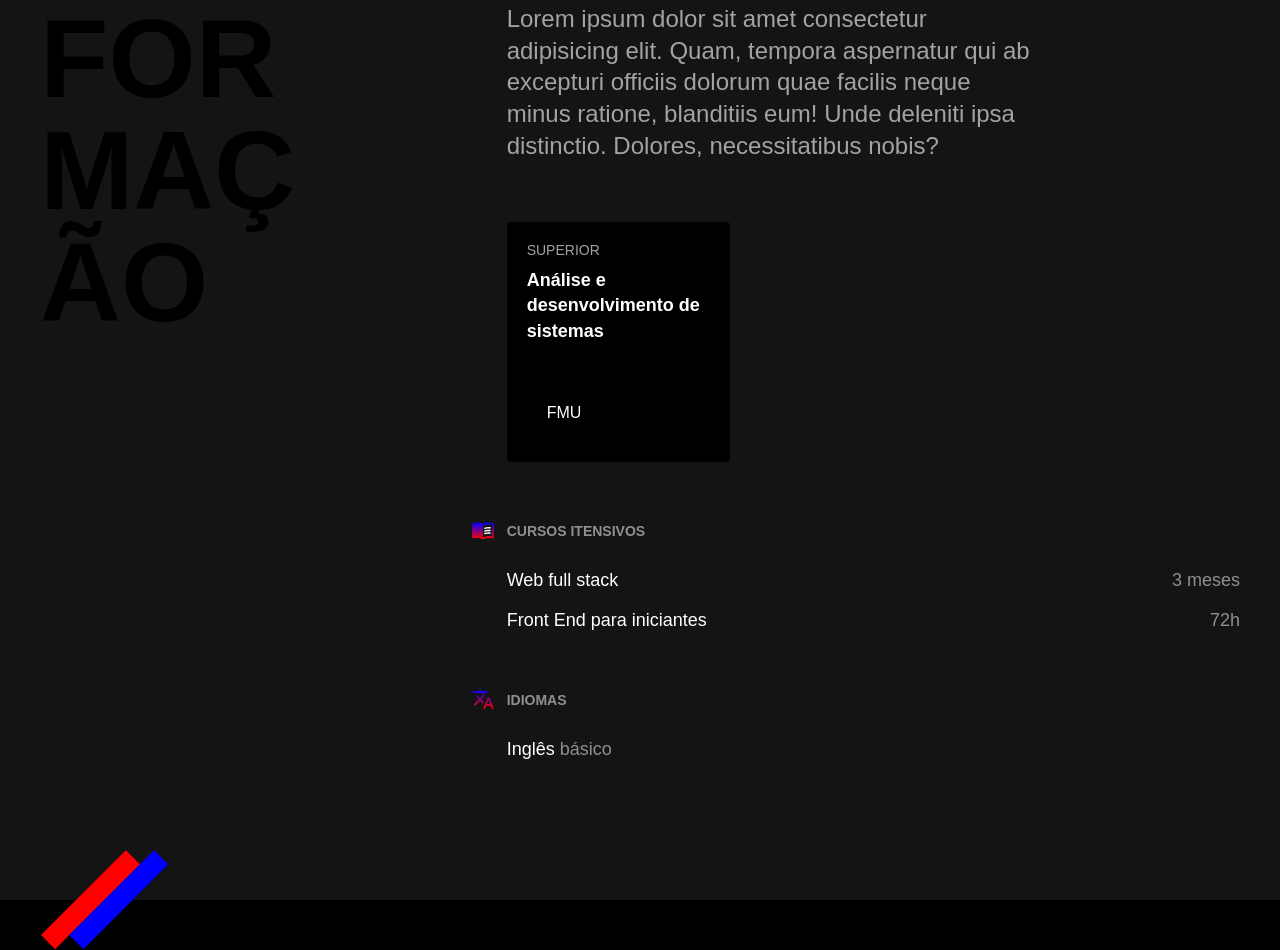
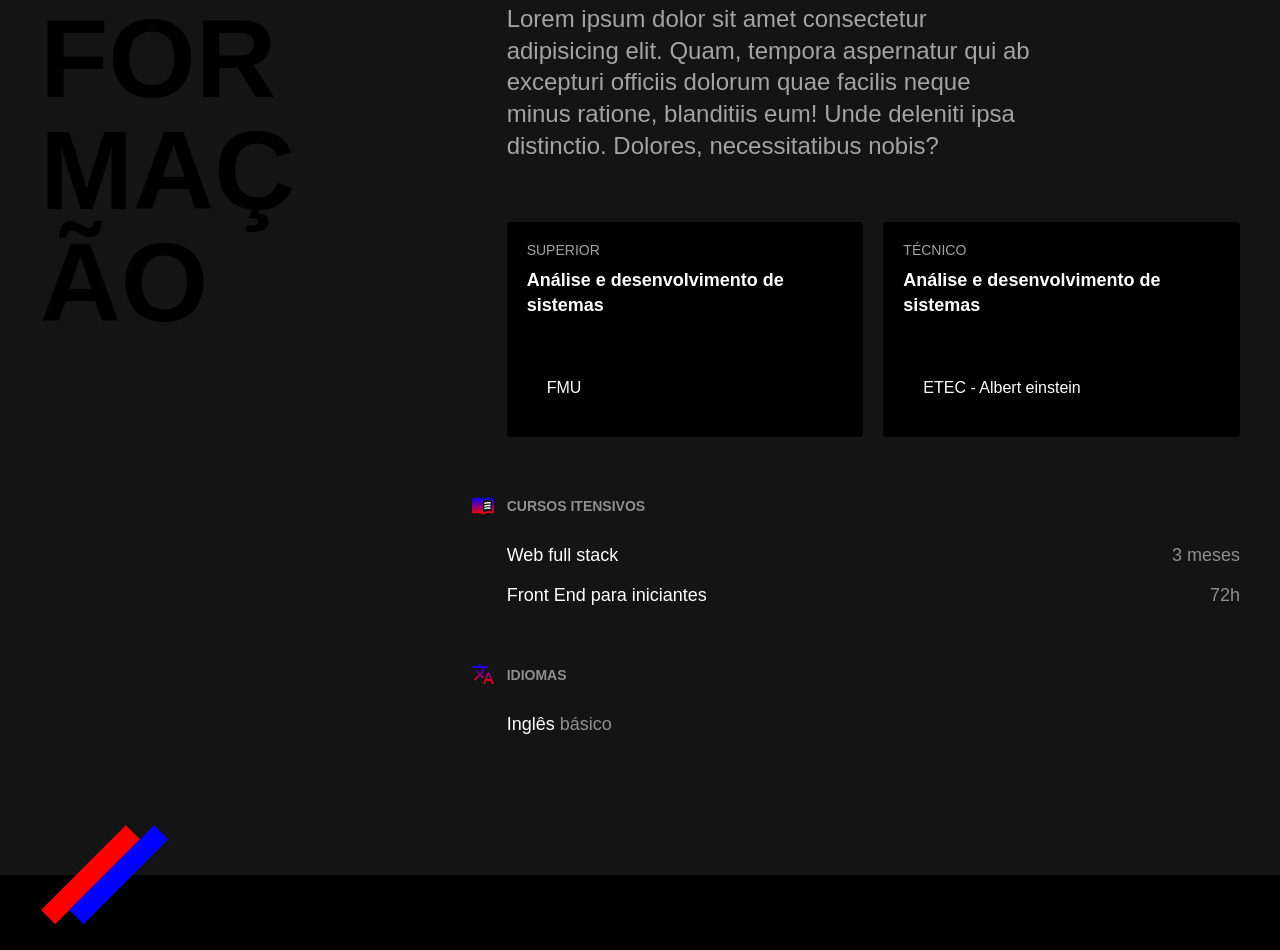
Before and after one commit to joaovictor1107/joaovictor1107.github.io, a plain HTML site: page index.html in a window 1280 px wide. Shown: the part 1425-2375 px from the top of the page. Drawn offline with Linux system fonts and the light colour scheme.

Commit message:
alteração na parte de "formação

```diff
--- a/css/formacao.css
+++ b/css/formacao.css
@@ -37,9 +37,7 @@
 .formacao-container strong{
    color: #ffffff;
 }
-.faculdade-lista li{
-    max-width: 25%;
-}
+
 .faculdade-lista{
 
     display: flex;
@@ -73,6 +71,8 @@
     font-size: 1.125rem;
     color: #a3a3a3;
 }
+
+
 .cursos{
     margin-bottom: 60px;
 }
--- a/index.html
+++ b/index.html
@@ -69,12 +69,18 @@
                         <h3 class="faculdade-curso">Análise e desenvolvimento de sistemas</h3>
                         <span class="faculdade instituicao">FMU</span>
                     </li>
+                    <li class="faculdade">
+                        <span class="faculdade-tipo">Técnico</span>
+                        <h3 class="faculdade-curso">Análise e desenvolvimento de sistemas</h3>
+                        <span class="faculdade instituicao">ETEC - Albert einstein</span>
+                    </li>
 
                 </ul>
                 <div class="formacao-extra">
                     <div class="cursos">
                         <h3>Cursos itensivos</h3>
                         <ul>
+
                             <li>Web full stack <span>3 meses</span></li>
                             <li>Front End para iniciantes <span>72h</span></li>
                         </ul>
```
